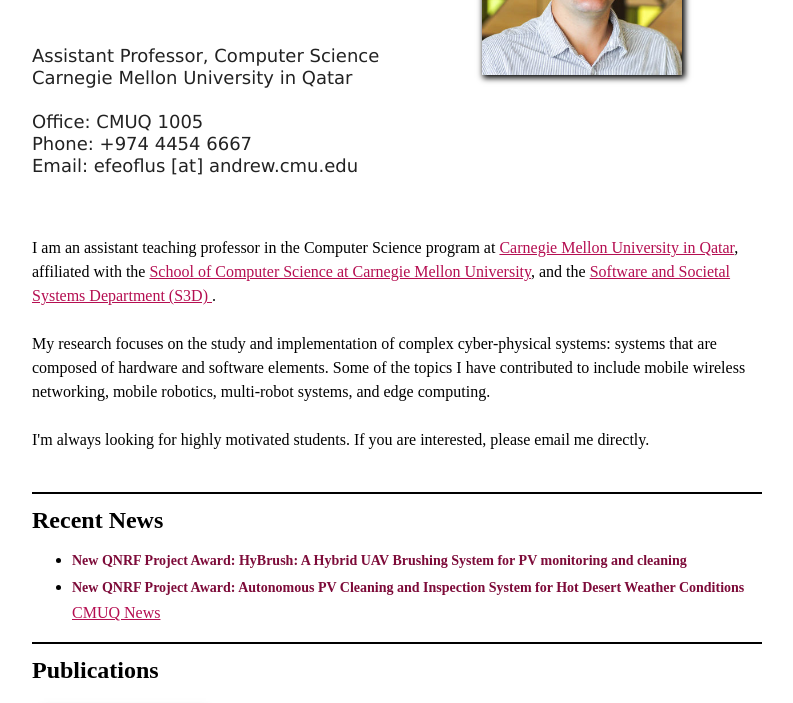
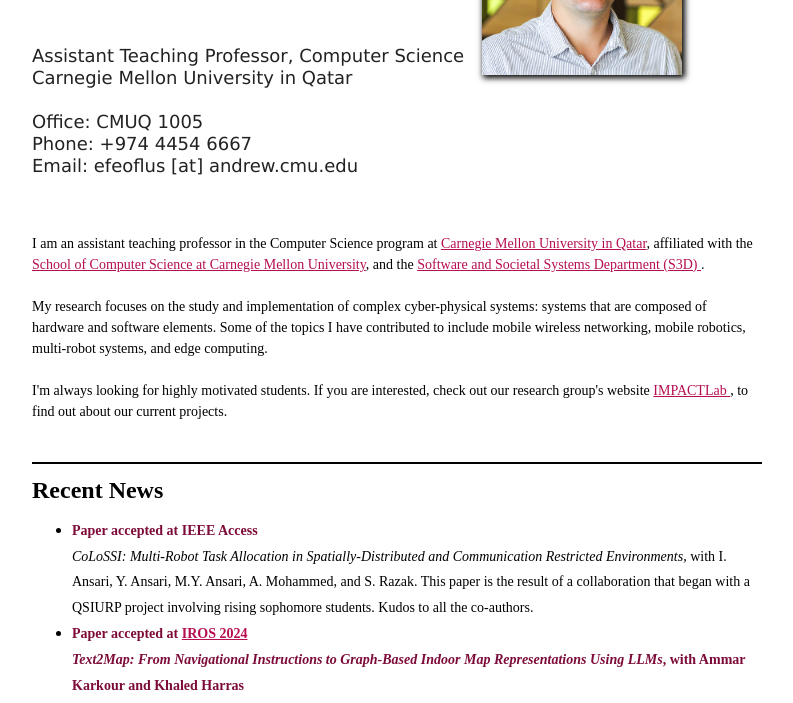
Before and after one commit to EduardoFF/EduardoFF.github.io, a plain HTML site: page index.html in a window 1280 px wide. Shown: the part 195-898 px from the top of the page, without its empty margins (251-1044 px from the left). Drawn offline with Linux system fonts and the light colour scheme.

Commit message:
added some news, updated css, WIP

```diff
--- a/index.html
+++ b/index.html
@@ -39,7 +39,7 @@
         <div id="header_content">
          <div class="name"> Eduardo <br>Feo-Flushing</div>
 		<p class="affiliate">
-        Assistant Professor, Computer Science
+        Assistant Teaching Professor, Computer Science
 		<br>
 
             Carnegie Mellon University in Qatar
@@ -71,8 +71,9 @@
     <br>
     <br>
 
-    I'm always looking for highly motivated students. If you are interested, please email me directly.
-                </p>
+    I'm always looking for highly motivated students. If you are interested, check out our research group's website
+    <a href="https://cmu-impactlab.org/">IMPACTLab </a>, to find out about our current projects.
+    </p>
 
 
 
@@ -84,6 +85,10 @@
         <div id="news">
           <p class="subsection">Recent News</p>
 	  <ul>
+	    <li> <div class=pub_title>Paper accepted at IEEE Access</div>
+	      <div class=news> <i>CoLoSSI: Multi-Robot Task Allocation in Spatially-Distributed and Communication Restricted Environments</i>, with I. Ansari, Y. Ansari, M.Y. Ansari, A. Mohammed, and S. Razak. This paper is the result of a collaboration that began with a QSIURP project involving rising sophomore students. Kudos to all the co-authors. </div>
+	    <li><div class=pub_title>Paper accepted at <a href="https://iros2024-abudhabi.org/">IROS 2024</a><div>
+		  <div class=news> <i>Text2Map: From Navigational Instructions to Graph-Based Indoor Map Representations Using LLMs</i>, with Ammar Karkour and Khaled Harras</div> </li>
 	    <li><div class=pub_title>New QNRF Project Award: HyBrush: A Hybrid UAV Brushing System for PV monitoring and cleaning</div> </li>
 	    <li><div class=pub_title>New QNRF Project Award: Autonomous PV Cleaning and Inspection System for Hot Desert Weather Conditions</div>
         <a href="https://www.qatar.cmu.edu/news/carnegie-mellon-receives-grants-for-ai-research-into-key-areas-for-qatar/">CMUQ News</a> </li>
@@ -252,17 +257,20 @@
         <div id="publications">
           <p class="subsection">Teaching</p>
 	  <ul>
+	    <li>(currently) Fall 2024: Foundations of Software Engineering (<a href="https://cmu-17313q.github.io/">17-313</a>)           </li>
 	    <li>Spring 2024: Foundations of Software Engineering - <b>Pittsburgh</b> (<a href="https://cmu-313.github.io/">17-313</a>)           </li>
-	    <li>Fall 2023: Foundations of Software Engineering (<a href="https://cmu-17313q.github.io/">17-313</a>)           </li>
+	    <li>Fall 2023: Foundations of Software Engineering (<a href="https://cmu-17313q.github.io/_old/F23">17-313</a>)           </li>
 	    <li>Fall 2023: Fundamentals of Programming and Computer Science (<a href="https://cs.cmu.edu/~15112q-f23/">15-112</a>)           </li>
 	    <li>Summer 2023: Integral Calculus (21-112)           </li>
 	    <li>Spring 2023: Web Application Development (17-437)           </li>
 	    <li>Spring 2023: Fundamentals of Programming and Computer Science (<a href="https://cs.cmu.edu/~15112q-s23/">15-112</a>)           </li>
 	    <li>Fall 2022: Principles of Computing (<a href="https://web2.qatar.cmu.edu/~mhhammou/15110-f22/">15-110</a>)           </li>
+	    <li>Fall 2022: Foundations of Software Engineering (<a href="https://web2.qatar.cmu.edu/cs/17313/">17-313</a>)           </li>
 	    <li>Summer 2022: Fundamentals of Programming and Computer Science (<a href="archive/15112m22/">15-112</a>)           </li>
 	    <li>Summer 2022: Integral Calculus (21-112)           </li>
 	    <li>Spring 2022: Fundamentals of Programming and Computer Science (<a href="https://cs.cmu.edu/~15112q-s22/">15-112</a>)           </li>
 	    <li>Fall 2021: Fundamentals of Programming and Computer Science (<a href="https://archive.vsecurity.info/15112-f21/">15-112</a>)           </li>
+	    <li>Summer 2020: Fundamentals of Programming and Computer Science (<a href="archive/15112m22/">15-112</a>)           </li>
 	    </ul>
         </div>
 
--- a/style.css
+++ b/style.css
@@ -35,8 +35,8 @@
 /*---header--*/
 #header { float: left; width: 750px; margin: 0 0 25 0; }
 #header #header_content { float: left; width: 450px; }
-#header #intro { float: left; width: 730px; font-size: 16px; line-height:150%}
-#header #intro p { float: left; width: 730px; font-size: 16; line-height:150%}
+#header #intro { float: left; width: 730px; font-size: 14px; line-height:150%}
+#header #intro p { float: left; width: 730px; font-size: 14; line-height:150%}
 .name { font-size: 60px;
         font-weight:bold;
         font-family: "Josefin Sans", sans-serif;
@@ -109,6 +109,10 @@
   font-size:14px;
 }
 
+.news {
+  font-size:14px;
+}
+
 .title{
         font-size:20px;
 }
```
